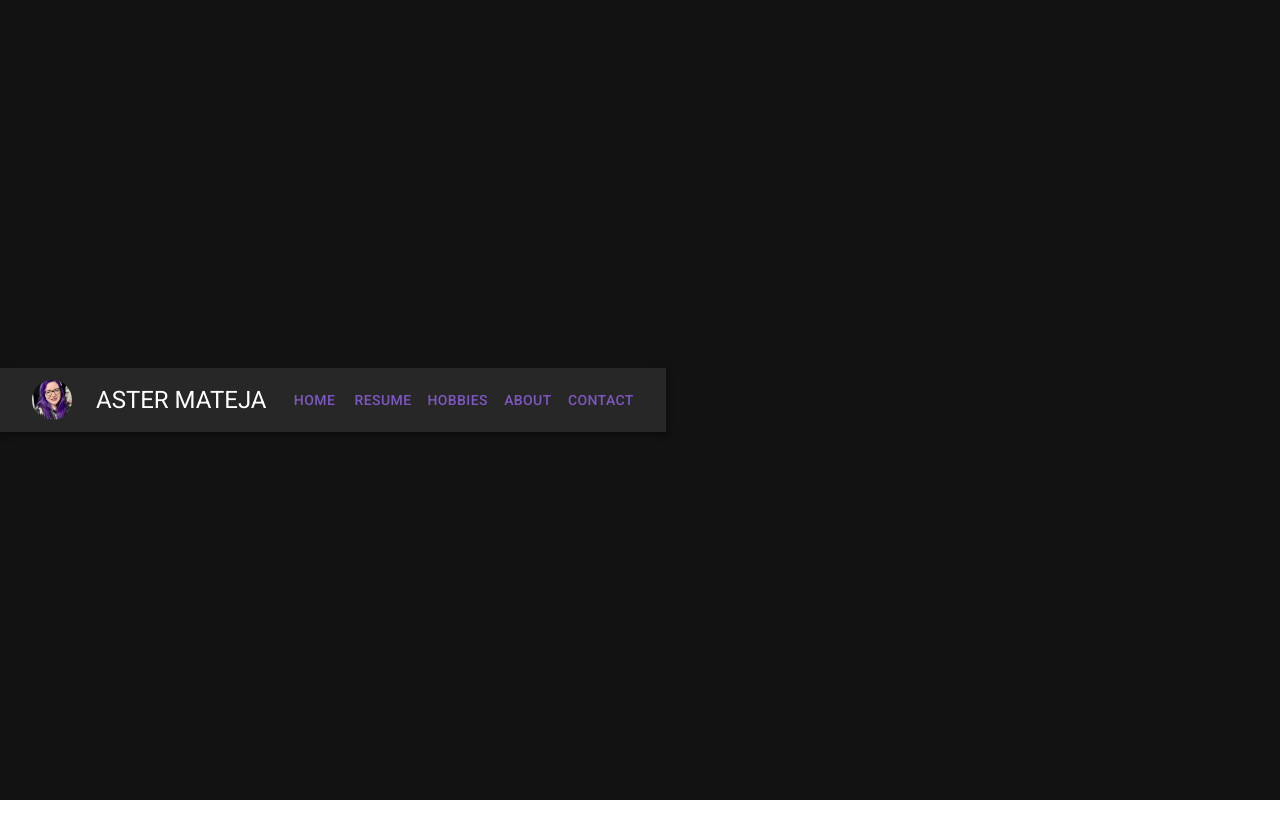
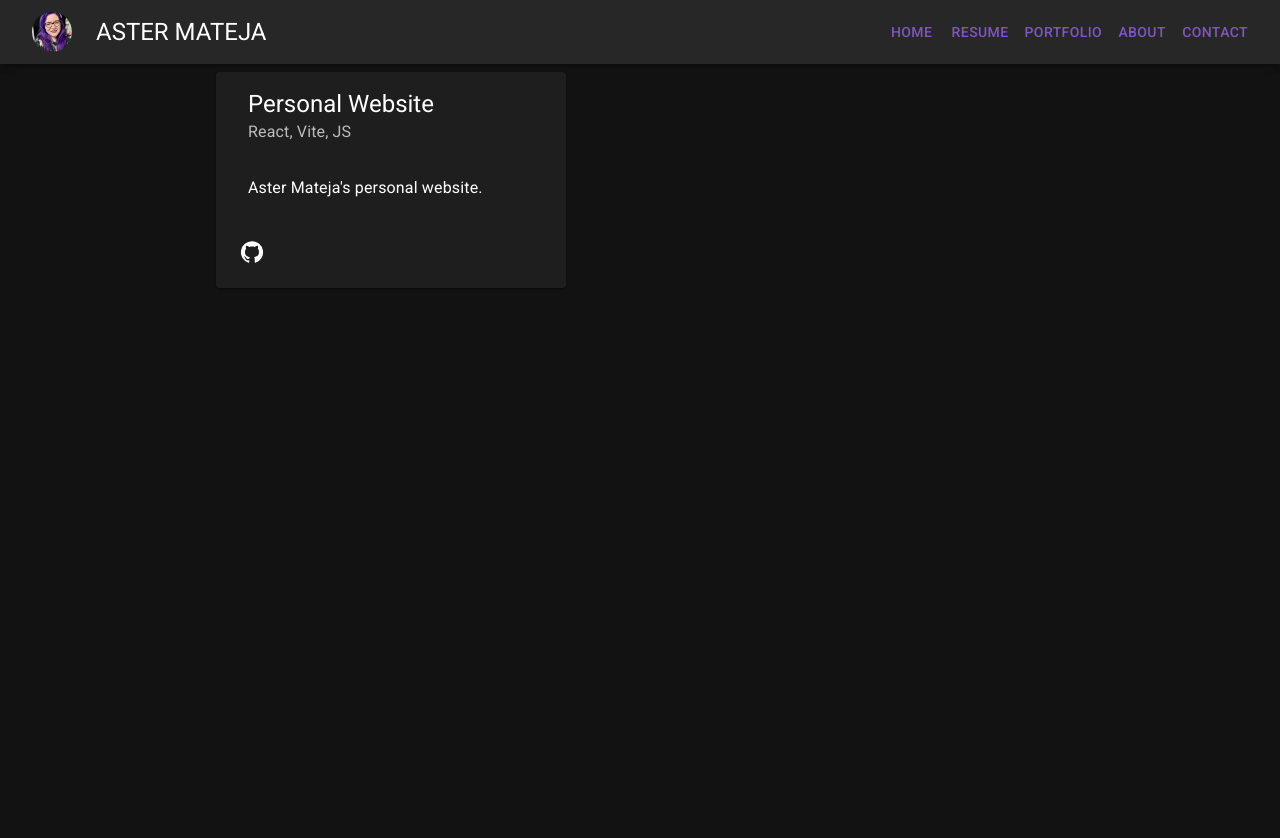
Before and after one commit to anmateja/amateja-site, a React (Vite) app in the folder amateja-site/: page /portfolio in a window 1280 px wide. Shown: the top 838 px of the page. Before the commit the page ends 800 px from the top, so only its background shows below. Built offline with nearby package versions, Linux system fonts and the light colour scheme.

Commit message:
added mvp of portfolio page and css to all pages

```diff
--- a/amateja-site/src/App.jsx
+++ b/amateja-site/src/App.jsx
@@ -6,7 +6,7 @@ import { Box } from '@mui/material';
 import { Route, Routes } from 'react-router-dom';
 import Home from './pages/Home';
 import Resume from './pages/Resume';
-import Hobbies from './pages/Hobbies';
+import Portfolio from './pages/Portfolio';
 import About from './pages/About';
 import Contact from './pages/Contact';
 
@@ -21,7 +21,7 @@ function App() {
             <Routes>
               <Route exact path='/' element={<Home/>}/>
               <Route path='/resume' element={<Resume/>}/>
-              <Route path='/hobbies' element={<Hobbies/>}/>
+              <Route path='/portfolio' element={<Portfolio/>}/>
               <Route path='/about' element={<About/>}/>
               <Route path='/contact' element={<Contact/>}/>
             </Routes>
--- a/amateja-site/src/AppHeader.jsx
+++ b/amateja-site/src/AppHeader.jsx
@@ -12,7 +12,7 @@ import CssBaseline from '@mui/material/CssBaseline';
 import { useNavigate } from 'react-router-dom';
 
 
-const pages = ['Home', 'Resume', 'Hobbies', 'About', 'Contact'];
+const pages = ['Home', 'Resume', 'Portfolio', 'About', 'Contact'];
 
 const AppHeader = () => {
     const navigate = useNavigate();
--- a/amateja-site/src/pages/About.jsx
+++ b/amateja-site/src/pages/About.jsx
@@ -10,6 +10,8 @@ const About = () => {
         <Box
             sx={{ flexGrow: 1,
                 marginTop: '8px',
+                height: '100vh',
+                width: '100vw',
                 minHeight: '100vh'
             }}
         >
--- a/amateja-site/src/pages/Contact.jsx
+++ b/amateja-site/src/pages/Contact.jsx
@@ -2,7 +2,13 @@ import Box from '@mui/material/Box';
 
 const Contact = () => {
     return (
-        <Box>
+        <Box sx={{
+            flexGrow: 1,
+            marginTop: '8px',
+            height: '100vh',
+            width: '100vw',
+            minHeight: '100vh'
+        }}>
             Contact page.
         </Box>
     )
--- a/amateja-site/src/pages/Hobbies.jsx
+++ /dev/null
@@ -1,11 +0,0 @@
-import Box from '@mui/material/Box';
-
-const Hobbies = () => {
-    return (
-        <Box>
-            Hobbies page.
-        </Box>
-    )
-};
-
-export default Hobbies;
--- /dev/null
+++ b/amateja-site/src/pages/Portfolio.jsx
@@ -0,0 +1,28 @@
+import Box from '@mui/material/Box';
+import Grid from '@mui/material/Grid2';
+import Project from './PortfolioComponents/Project';
+
+const Portfolio = () => {
+    return (
+        <Box sx={{ flexGrow: 1,
+            marginTop: '8px',
+            minHeight: '100vh',
+            height: '100vh',
+            width: '100vw'}}
+        >
+            <Grid container spacing={2}>
+                <Grid size={2}></Grid>
+                <Grid size={8}>
+                    <Project
+                        title='Personal Website'
+                        techStack='React, Vite, JS'
+                        description="Aster Mateja's personal website."
+                    />
+                </Grid>
+                <Grid size={2}></Grid>
+            </Grid>
+        </Box>
+    )
+};
+
+export default Portfolio;
--- /dev/null
+++ b/amateja-site/src/pages/PortfolioComponents/Project.jsx
@@ -0,0 +1,36 @@
+import Card from '@mui/material/Card';
+import CardHeader from '@mui/material/CardHeader';
+import CardContent from '@mui/material/CardContent';
+import CardActions from '@mui/material/CardActions';
+import IconButton from '@mui/material/IconButton';
+import Typography from '@mui/material/Typography';
+import GitHubIcon from '@mui/icons-material/GitHub';
+
+const Project = (props) => {
+    const {title, techStack, description} = props;
+    return (
+        <Card sx={{maxWidth: 350}}>
+            <CardHeader
+                title={title}
+                subheader={techStack}
+            />
+            <CardContent>
+                <Typography>
+                    {description}
+                </Typography>
+            </CardContent>
+            <CardActions sx={{padding: '16px'}}>
+                <IconButton
+                    aria-label='see on github'
+                    href='https://github.com/anmateja/amateja-site'
+                    rel="noopener"
+                    target="_blank"
+                >
+                    <GitHubIcon />
+                </IconButton>
+            </CardActions>
+        </Card>
+    );
+};
+
+export default Project;
--- a/amateja-site/src/pages/resumeComponents/Contact.jsx
+++ b/amateja-site/src/pages/resumeComponents/Contact.jsx
@@ -39,7 +39,7 @@ const Contact = (props) => {
                     <ListItemIcon>
                         <CircleIcon fontSize="xs" />
                     </ListItemIcon>
-                    <Link href={data.value[2].value} sx={{margin: '0px'}}>
+                    <Link href={data.value[2].value} rel="noopener" target="_blank" sx={{margin: '0px'}}>
                         <ListItemText primary={data.value[2].type} />
                     </Link>
                 </ListItem>
```
Also changed, not shown: amateja-site/src/pages/Resume.jsx (+4 -4 lines).
